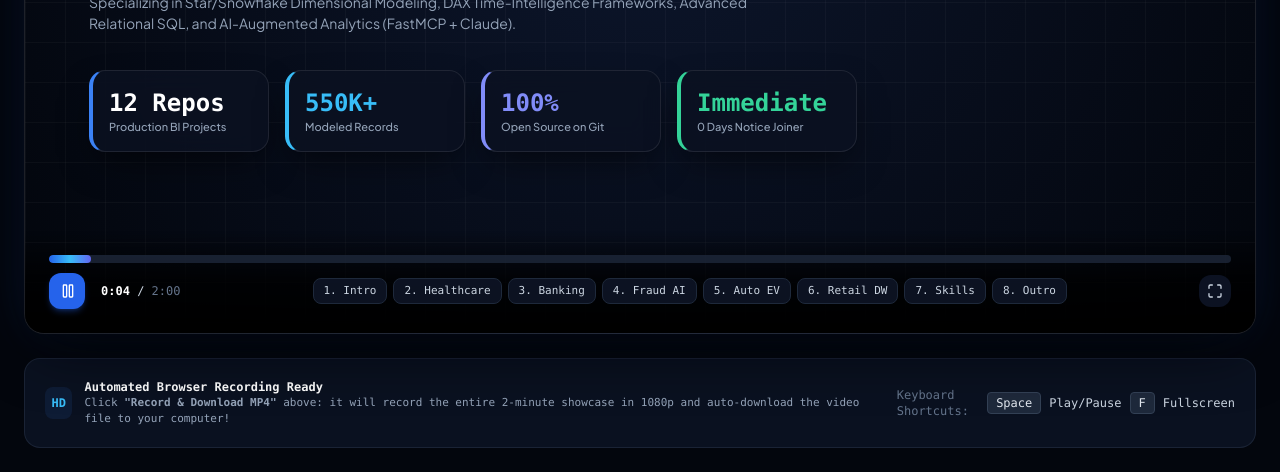
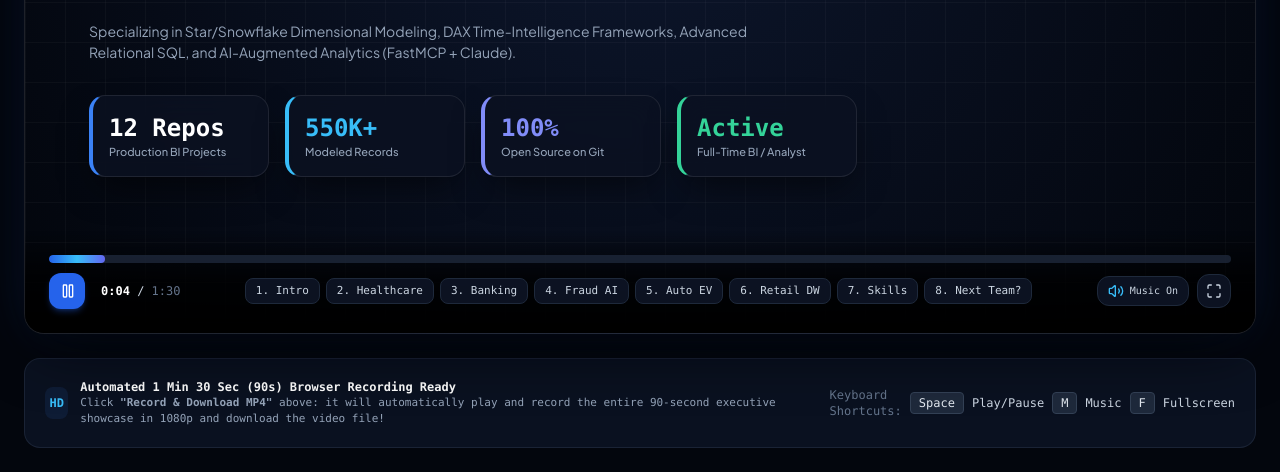
Before and after one commit to ravinder0710/ravinder0710.github.io, a plain HTML site: page portfolio-video.html in a window 1280 px wide. Shown: the part 431-903 px from the top of the page. Drawn offline with nearby package versions, Linux system fonts and the light colour scheme.

Commit message:
Update portfolio showcase video to exact 1m 30s with ambient synth and decisions quote

```diff
--- a/portfolio-video.html
+++ b/portfolio-video.html
@@ -3,7 +3,7 @@
 <head>
   <meta charset="utf-8">
   <meta name="viewport" content="width=device-width, initial-scale=1, viewport-fit=cover">
-  <title>Ravinder Gupta — 2-Minute Executive Portfolio Showcase Video</title>
+  <title>Ravinder Gupta — 1 Min 30 Sec Executive Portfolio Showcase Video</title>
   <link rel="icon" type="image/svg+xml" href="assets/favicon.svg">
   <link href="https://fonts.googleapis.com/css2?family=Plus+Jakarta+Sans:wght@400;500;600;700;800;900&family=JetBrains+Mono:wght@600;700;800&display=swap" rel="stylesheet">
   <script src="https://cdn.tailwindcss.com"></script>
@@ -109,7 +109,7 @@
     <div class="flex items-center gap-3">
       <span class="inline-flex items-center gap-1.5 px-3 py-1 rounded-full bg-blue-500/10 text-sky-400 border border-blue-500/20 font-bold">
         <span class="w-2 h-2 rounded-full bg-sky-400 animate-ping"></span>
-        120 Seconds • 8 Enterprise Chapters
+        1 Min 30 Sec (90s) &bull; 8 Enterprise Chapters
       </span>
       <button id="recordBtn" onclick="toggleRecord()" class="px-4 py-2 rounded-xl bg-gradient-to-r from-red-600 to-rose-600 hover:from-red-500 hover:to-rose-500 text-white font-bold text-xs shadow-lg shadow-red-600/30 transition flex items-center gap-2 cursor-pointer active:scale-95">
         <i data-lucide="video" class="w-4 h-4"></i>
@@ -157,6 +157,11 @@
           </div>
         </div>
 
+        <div class="inline-flex items-center gap-2 px-3 py-1.5 rounded-xl bg-sky-500/10 border border-sky-500/30 text-sky-300 text-xs font-mono">
+          <i data-lucide="sparkles" class="w-3.5 h-3.5 text-sky-400"></i>
+          <span>"Dashboards designed around business decisions, not decoration."</span>
+        </div>
+
         <p class="text-xl sm:text-2xl text-slate-200 font-semibold leading-relaxed max-w-3xl">
           Translating Complex Enterprise Data into <span class="text-transparent bg-clip-text bg-gradient-to-r from-sky-400 via-blue-500 to-indigo-400">Executive Intelligence</span>.
         </p>
@@ -166,7 +171,7 @@
         </p>
 
         <!-- Proof Metrics Ticker -->
-        <div class="grid grid-cols-4 gap-4 pt-3 max-w-3xl">
+        <div class="grid grid-cols-4 gap-4 pt-2 max-w-3xl">
           <div class="video-card p-4 rounded-2xl border-l-4 border-l-blue-500">
             <div class="text-2xl font-black text-white font-mono">12 Repos</div>
             <div class="text-[11px] text-slate-400 font-medium">Production BI Projects</div>
@@ -180,8 +185,8 @@
             <div class="text-[11px] text-slate-400 font-medium">Open Source on Git</div>
           </div>
           <div class="video-card p-4 rounded-2xl border-l-4 border-l-emerald-400">
-            <div class="text-2xl font-black text-emerald-400 font-mono">Immediate</div>
-            <div class="text-[11px] text-slate-400 font-medium">0 Days Notice Joiner</div>
+            <div class="text-2xl font-black text-emerald-400 font-mono">Active</div>
+            <div class="text-[11px] text-slate-400 font-medium">Full-Time BI / Analyst</div>
           </div>
         </div>
       </div>
@@ -413,7 +418,7 @@
         <div class="flex flex-wrap justify-center gap-3 pt-2">
           <div class="px-4 py-2 rounded-xl bg-emerald-500/10 border border-emerald-500/30 text-emerald-400 font-mono text-xs font-bold flex items-center gap-2">
             <span class="w-2 h-2 rounded-full bg-emerald-400 animate-pulse"></span>
-            0 Days Notice &bull; Immediate Joiner
+            Next Project &bull; Your Team?
           </div>
           <div class="px-4 py-2 rounded-xl bg-slate-900 border border-slate-800 text-slate-300 font-mono text-xs flex items-center gap-2">
             📍 Gurugram / Delhi-NCR &bull; Open to Relocation &bull; Remote
@@ -444,7 +449,7 @@
             <i id="playIcon" data-lucide="play" class="w-4 h-4 ml-0.5"></i>
           </button>
           <div class="text-slate-300 tabular-nums">
-            <span id="currentTime" class="text-white font-bold">0:00</span> / <span class="text-slate-500">2:00</span>
+            <span id="currentTime" class="text-white font-bold">0:00</span> / <span class="text-slate-500">1:30</span>
           </div>
         </div>
 
@@ -457,13 +462,21 @@
           <button onclick="jumpToScene(5)" class="px-2.5 py-1 rounded-lg bg-slate-900/80 hover:bg-slate-800 text-slate-300 border border-slate-800 transition">5. Auto EV</button>
           <button onclick="jumpToScene(6)" class="px-2.5 py-1 rounded-lg bg-slate-900/80 hover:bg-slate-800 text-slate-300 border border-slate-800 transition">6. Retail DW</button>
           <button onclick="jumpToScene(7)" class="px-2.5 py-1 rounded-lg bg-slate-900/80 hover:bg-slate-800 text-slate-300 border border-slate-800 transition">7. Skills</button>
-          <button onclick="jumpToScene(8)" class="px-2.5 py-1 rounded-lg bg-slate-900/80 hover:bg-slate-800 text-slate-300 border border-slate-800 transition">8. Outro</button>
+          <button onclick="jumpToScene(8)" class="px-2.5 py-1 rounded-lg bg-slate-900/80 hover:bg-slate-800 text-slate-300 border border-slate-800 transition">8. Next Team?</button>
         </div>
 
-        <!-- Fullscreen Button -->
-        <button onclick="toggleFullscreen()" class="p-2 rounded-xl bg-slate-900/80 hover:bg-slate-800 text-slate-300 hover:text-white transition cursor-pointer" title="Fullscreen (F)">
-          <i data-lucide="maximize" class="w-4 h-4"></i>
-        </button>
+        <div class="flex items-center gap-2">
+          <!-- Ambient Synth Audio Toggle -->
+          <button id="audioToggleBtn" onclick="toggleAudio()" class="px-2.5 py-1.5 rounded-xl bg-slate-900/80 hover:bg-slate-800 text-slate-300 hover:text-white transition cursor-pointer flex items-center gap-1.5 border border-slate-800" title="Toggle Ambient Synth Track">
+            <i id="audioIcon" data-lucide="volume-2" class="w-4 h-4 text-sky-400"></i>
+            <span class="text-[10px] hidden sm:inline" id="audioText">Music On</span>
+          </button>
+
+          <!-- Fullscreen Button -->
+          <button onclick="toggleFullscreen()" class="p-2 rounded-xl bg-slate-900/80 hover:bg-slate-800 text-slate-300 hover:text-white transition cursor-pointer border border-slate-800" title="Fullscreen (F)">
+            <i data-lucide="maximize" class="w-4 h-4"></i>
+          </button>
+        </div>
       </div>
 
     </div>
@@ -477,13 +490,14 @@
         HD
       </div>
       <div>
-        <div class="font-bold text-white">Automated Browser Recording Ready</div>
-        <div class="text-[11px] text-slate-400">Click <strong>"Record &amp; Download MP4"</strong> above: it will record the entire 2-minute showcase in 1080p and auto-download the video file to your computer!</div>
+        <div class="font-bold text-white">Automated 1 Min 30 Sec (90s) Browser Recording Ready</div>
+        <div class="text-[11px] text-slate-400">Click <strong>"Record &amp; Download MP4"</strong> above: it will automatically play and record the entire 90-second executive showcase in 1080p and download the video file!</div>
       </div>
     </div>
     <div class="flex items-center gap-2">
       <span class="text-slate-500">Keyboard Shortcuts:</span>
       <kbd class="px-2 py-0.5 rounded bg-slate-800 border border-slate-700 text-slate-200">Space</kbd> Play/Pause
+      <kbd class="px-2 py-0.5 rounded bg-slate-800 border border-slate-700 text-slate-200">M</kbd> Music
       <kbd class="px-2 py-0.5 rounded bg-slate-800 border border-slate-700 text-slate-200">F</kbd> Fullscreen
     </div>
   </div>
@@ -491,21 +505,21 @@
   <script>
     lucide.createIcons();
 
-    const TOTAL_DURATION = 120; // 120 Seconds (2 Minutes)
+    const TOTAL_DURATION = 90; // 90 Seconds (1 Minute 30 Seconds)
     let isPlaying = false;
     let currentTime = 0;
     let timer = null;
 
-    // 8 Scene Timestamps in Seconds
+    // 8 Scene Timestamps in Seconds (Total 90s)
     const SCENES = [
-      { id: 1, start: 0,   end: 15, badge: 'CHAPTER 1 OF 8', title: 'Executive Brand Intro' },
-      { id: 2, start: 15,  end: 32, badge: 'CHAPTER 2 OF 8', title: 'Healthcare Provider & RCM' },
-      { id: 3, start: 32,  end: 48, badge: 'CHAPTER 3 OF 8', title: 'Banking Portfolio & Risk' },
-      { id: 4, start: 48,  end: 64, badge: 'CHAPTER 4 OF 8', title: 'Financial Fraud Anomaly AI' },
-      { id: 5, start: 64,  end: 80, badge: 'CHAPTER 5 OF 8', title: 'Automotive EV Telematics' },
-      { id: 6, start: 80,  end: 96, badge: 'CHAPTER 6 OF 8', title: 'Retail DW & Optimization' },
-      { id: 7, start: 96,  end: 110, badge: 'CHAPTER 7 OF 8', title: 'Tech Stack & Architecture' },
-      { id: 8, start: 110, end: 120, badge: 'CHAPTER 8 OF 8', title: 'Credentials & Outro' }
+      { id: 1, start: 0,   end: 11, badge: 'CHAPTER 1 OF 8', title: 'Executive Brand Intro' },
+      { id: 2, start: 11,  end: 24, badge: 'CHAPTER 2 OF 8', title: 'Healthcare Provider & RCM' },
+      { id: 3, start: 24,  end: 36, badge: 'CHAPTER 3 OF 8', title: 'Banking Portfolio & Risk' },
+      { id: 4, start: 36,  end: 50, badge: 'CHAPTER 4 OF 8', title: 'Financial Fraud Anomaly AI' },
+      { id: 5, start: 50,  end: 63, badge: 'CHAPTER 5 OF 8', title: 'Automotive EV Telematics' },
+      { id: 6, start: 63,  end: 75, badge: 'CHAPTER 6 OF 8', title: 'Retail DW & Optimization' },
+      { id: 7, start: 75,  end: 84, badge: 'CHAPTER 7 OF 8', title: 'Tech Stack & Architecture' },
+      { id: 8, start: 84,  end: 90, badge: 'CHAPTER 8 OF 8', title: 'Next Project • Your Team?' }
     ];
 
     function updateSceneDisplay() {
@@ -538,6 +552,95 @@
       document.getElementById('currentTime').innerText = mins + ':' + (secs < 10 ? '0' : '') + secs;
     }
 
+    // ==========================================
+    // Ambient Futuristic Synth Audio Generator (Web Audio API)
+    // ==========================================
+    let audioCtx = null;
+    let isAudioEnabled = true;
+    let synthInterval = null;
+    let masterGain = null;
+
+    function initAudio() {
+      if (audioCtx) return;
+      try {
+        const AudioContext = window.AudioContext || window.webkitAudioContext;
+        audioCtx = new AudioContext();
+        masterGain = audioCtx.createGain();
+        masterGain.gain.setValueAtTime(0.06, audioCtx.currentTime); // Soft, elegant ambient background
+        masterGain.connect(audioCtx.destination);
+      } catch (e) {
+        console.warn("Web Audio not supported", e);
+      }
+    }
+
+    const chords = [
+      [130.81, 196.00, 246.94, 329.63], // C minor 9
+      [110.00, 164.81, 220.00, 293.66], // A minor 7
+      [146.83, 220.00, 293.66, 369.99], // D minor 9
+      [98.00, 146.83, 196.00, 246.94]   // G low pad
+    ];
+    let chordIdx = 0;
+
+    function playSynthChord() {
+      if (!audioCtx || !isAudioEnabled || !isPlaying) return;
+      if (audioCtx.state === 'suspended') audioCtx.resume();
+
+      const freqs = chords[chordIdx % chords.length];
+      chordIdx++;
+
+      freqs.forEach(freq => {
+        const osc = audioCtx.createOscillator();
+        const filter = audioCtx.createBiquadFilter();
+        const gain = audioCtx.createGain();
+
+        osc.type = 'sine';
+        osc.frequency.setValueAtTime(freq, audioCtx.currentTime);
+
+        filter.type = 'lowpass';
+        filter.frequency.setValueAtTime(500, audioCtx.currentTime);
+
+        gain.gain.setValueAtTime(0.0001, audioCtx.currentTime);
+        gain.gain.exponentialRampToValueAtTime(0.03, audioCtx.currentTime + 1.0);
+        gain.gain.exponentialRampToValueAtTime(0.0001, audioCtx.currentTime + 3.6);
+
+        osc.connect(filter);
+        filter.connect(gain);
+        gain.connect(masterGain);
+
+        osc.start();
+        osc.stop(audioCtx.currentTime + 3.8);
+      });
+    }
+
+    function startSynthLoop() {
+      initAudio();
+      clearInterval(synthInterval);
+      playSynthChord();
+      synthInterval = setInterval(playSynthChord, 3800);
+    }
+
+    function stopSynthLoop() {
+      clearInterval(synthInterval);
+    }
+
+    function toggleAudio() {
+      isAudioEnabled = !isAudioEnabled;
+      const btn = document.getElementById('audioToggleBtn');
+      const icon = document.getElementById('audioIcon');
+      const text = document.getElementById('audioText');
+
+      if (isAudioEnabled) {
+        icon.setAttribute('data-lucide', 'volume-2');
+        text.innerText = 'Music On';
+        startSynthLoop();
+      } else {
+        icon.setAttribute('data-lucide', 'volume-x');
+        text.innerText = 'Music Off';
+        stopSynthLoop();
+      }
+      lucide.createIcons();
+    }
+
     function togglePlay() {
       if (isPlaying) {
         pause();
@@ -551,6 +654,7 @@
       isPlaying = true;
       document.getElementById('playIcon').setAttribute('data-lucide', 'pause');
       lucide.createIcons();
+      if (isAudioEnabled) startSynthLoop();
       clearInterval(timer);
       timer = setInterval(() => {
         currentTime += 0.25;
@@ -564,6 +668,7 @@
 
     function pause() {
       isPlaying = false;
+      stopSynthLoop();
       clearInterval(timer);
       document.getElementById('playIcon').setAttribute('data-lucide', 'play');
       lucide.createIcons();
@@ -599,6 +704,8 @@
       if (e.code === 'Space') {
         e.preventDefault();
         togglePlay();
+      } else if (e.code === 'KeyM') {
+        toggleAudio();
       } else if (e.code === 'KeyF') {
         toggleFullscreen();
       } else if (e.code === 'ArrowRight') {
@@ -631,7 +738,7 @@
         // Prompt user to select this tab for full 1080p recording
         const stream = await navigator.mediaDevices.getDisplayMedia({
           video: { frameRate: 60, width: 1920, height: 1080 },
-          audio: false
+          audio: true
         });
 
         recordedChunks = [];
```
